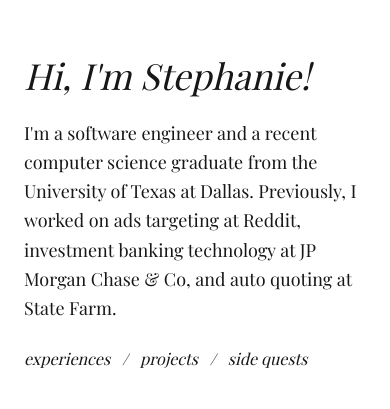
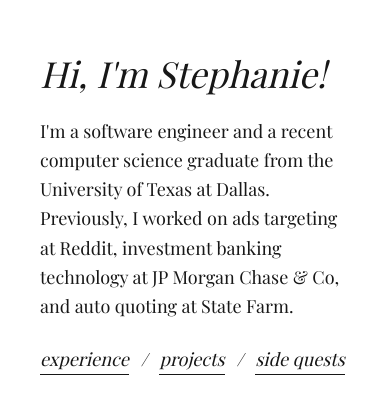
Before and after one commit to syl15/personal-website, a Next.js app: page / in a window 390 px wide. Shown: the part 209-618 px from the top of the page. Built offline with nearby package versions, Linux system fonts and the light colour scheme; a web font is replaced by a local one.

Commit message:
hover only on hoverable devices)

```diff
--- a/src/app/globals.css
+++ b/src/app/globals.css
@@ -23,3 +23,33 @@
   color: var(--foreground);
   font-family: var(--font-playfair-display), serif;
 }
+
+@layer components {
+  .link-underline {
+    @apply relative;
+  }
+
+  .link-underline::after {
+    content: '';
+    position: absolute;
+    left: 0;
+    bottom: -0.125rem;
+    height: 1px;
+    width: 100%;
+    background-color: currentColor;
+  }
+
+  @media(hover: hover) {
+    .link-underline::after {
+      width: 0;
+      transition: width 0.3s ease;
+    }
+
+    .link-underline:hover::after {
+      width: 100%;
+    }
+  }
+
+
+
+}
--- a/src/app/page.tsx
+++ b/src/app/page.tsx
@@ -2,30 +2,26 @@
 
 export default function Home() {
 
-  // TODO: Export this style to be reusable across pages
-  const linkClass = "relative after:absolute after:left-0 after:-bottom-0.5 after:h-[1px] after:w-0 after:bg-current after:transition-all after:duration-300 hover:after:w-full";
-
   return (
-    <main className="min-h-screen flex items-center justify-center px-6 sm:px-10 lg:px-16">
+    <main className="min-h-screen flex items-center justify-center px-10 lg:px-16">
 
       <div className="w-full max-w-3xl space-y-6 text-left">
 
         <h1 className="text-4xl italic">Hi, I'm Stephanie!</h1>
 
-        <p className="text-lg sm:text-lg leading-relaxed">
+        <p className="text-lg leading-relaxed">
           I'm a software engineer and a recent computer science graduate from
           the University of Texas at Dallas. Previously, I worked on ads targeting at Reddit,
           investment banking technology at JP Morgan Chase & Co, and auto quoting at State Farm.
         </p>
 
-        {/* TODO: Make sure links don't shrink with smaller width screens */}
-        <div className="flex flex-wrap items-center gap-x-3 text-base sm:text-lg italic">
-          <Link className={linkClass} href={'/experience'}> experiences </Link>
+        <nav className="flex flex-wrap items-center gap-x-3 gap-y-2 text-lg italic" aria-label="Primary navigation">
+          <Link title="View my professional experiences" className="link-underline" href={'/experience'}> experience </Link>
           <span>/</span>
-          <Link className={linkClass} href={'/projects'}> projects </Link>
+          <Link title="View my personal projects" className="link-underline" href={'/projects'}> projects </Link>
           <span>/</span>
-          <Link className={linkClass} href={'/side-quests'}> side quests </Link>
-        </div>
+          <Link title="View my side quests and personal adventures" className="link-underline" href={'/side-quests'}> side quests </Link>
+        </nav>
       </div>
 
     </main>
```
